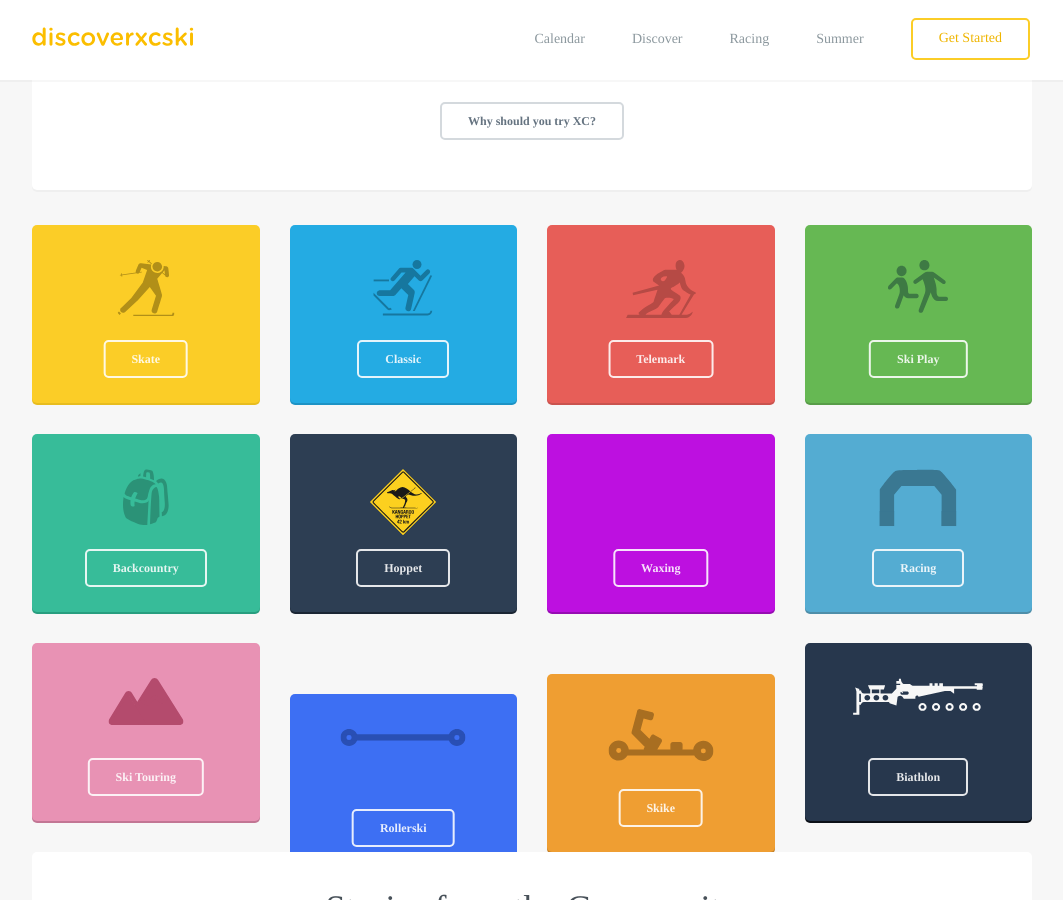
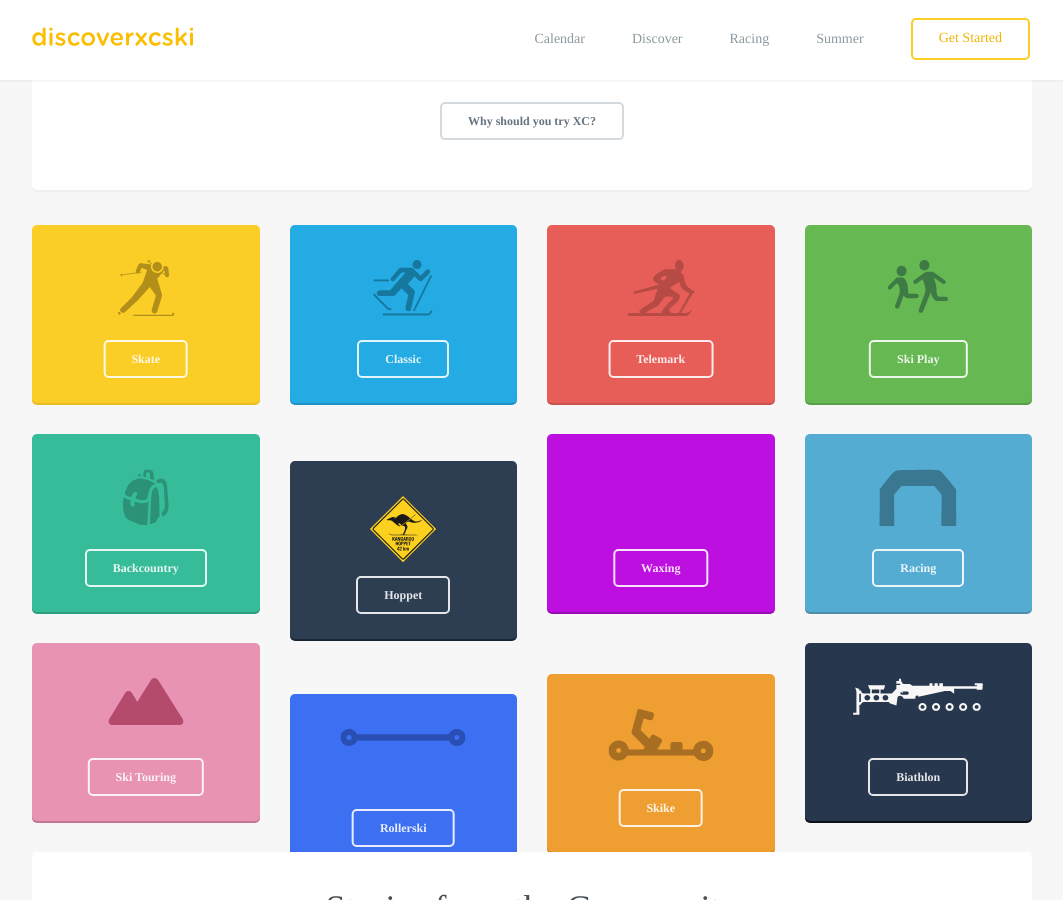
Before and after one commit to robcatto/robcatto.github.io, a Jekyll site: the page index.html, which Jekyll copies as it is, in a window 1280 px wide and 900 px high, scrolled down 1091 px. Shown: the whole window, without its empty margins (108-1171 px from the left). Built offline with Jekyll 4.4.1, drawn with Linux system fonts in a browser that asks for light colours; some web fonts are replaced; Markdown is read by kramdown in place of the engine named in the settings.

Commit message:
Update index.html

```diff
--- a/index.html
+++ b/index.html
@@ -503,7 +503,7 @@
                         </div>
                         <div class="column four">
                                                 <div class="callout-card nav-card" style="background-color: #E75E58;box-shadow: 0px 2px 0px rgba(202, 83, 78, 1);">
-                                                    <svg width="70px" height="58px" viewBox="0 0 70 58" version="1.1" xmlns="http://www.w3.org/2000/svg" xmlns:xlink="http://www.w3.org/1999/xlink" xmlns:sketch="http://www.bohemiancoding.com/sketch/ns">
+                                                    <svg width="70px" height="56px" viewBox="0 0 70 58" version="1.1" xmlns="http://www.w3.org/2000/svg" xmlns:xlink="http://www.w3.org/1999/xlink" xmlns:sketch="http://www.bohemiancoding.com/sketch/ns">
     <!-- Generator: Sketch 3.3.2 (12043) - http://www.bohemiancoding.com/sketch -->
     <title>Telemark</title>
     <desc>Created with Sketch.</desc>
@@ -575,7 +575,7 @@
                                                 </div>
                         </div>
                         <div class="column four">
-                                                <div class="callout-card nav-card" style="background-color: #2D3E53;box-shadow: 0px 2px 0px rgba(27, 38, 52, 1);">
+                                                <div class="callout-card nav-card" style="background-color: #2D3E53;box-shadow: 0px 2px 0px rgba(27, 38, 52, 1); top: 27px;">
                                                     <svg width="66px" height="66px" viewBox="0 0 66 66" version="1.1" xmlns="http://www.w3.org/2000/svg" xmlns:xlink="http://www.w3.org/1999/xlink" xmlns:sketch="http://www.bohemiancoding.com/sketch/ns">
     <!-- Generator: Sketch 3.3.2 (12043) - http://www.bohemiancoding.com/sketch -->
     <title>Imported Layers Copy 2</title>
```
